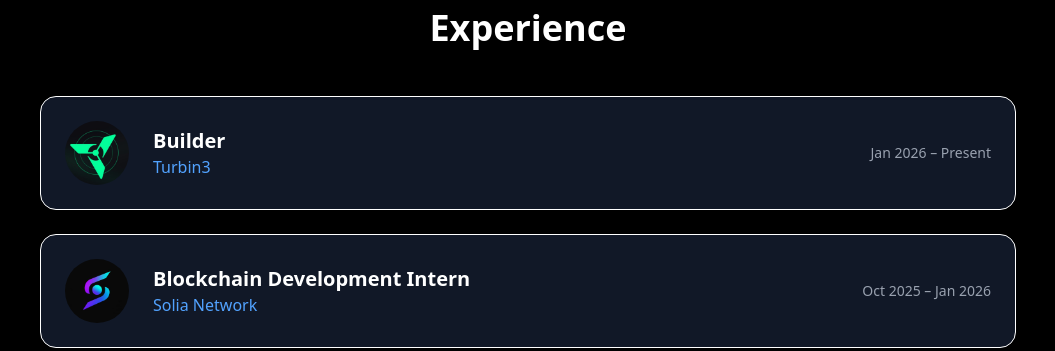
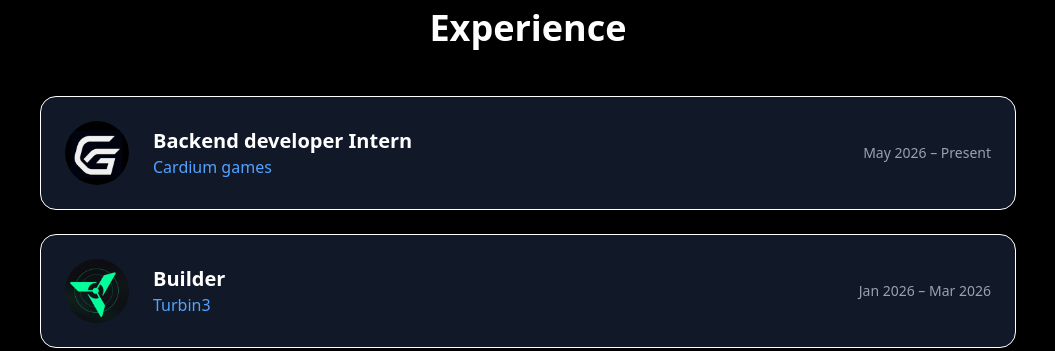
Before and after one commit to Abhishek-singh88/portfolio, a Next.js app: page / in a window 1280 px wide. Shown: the part 1380-1731 px from the top of the page, without its empty margins (112-1167 px from the left). Built offline with nearby package versions, Linux system fonts and the light colour scheme.

Commit message:
fix: update experience

```diff
--- a/src/data/experience.ts
+++ b/src/data/experience.ts
@@ -6,11 +6,17 @@ export interface Experience {
 }
 
 export const experiences: Experience[] = [
-    {
+  {
+    company: "Cardium games",
+    role: "Backend developer Intern",
+    logo: "/cardium.jpg",
+    duration: "May 2026 – Present",
+  },
+  {
     company: "Turbin3",
     role: "Builder",
     logo: "/turbin3.jpg",
-    duration: "Jan 2026 – Present",
+    duration: "Jan 2026 – Mar 2026",
   },
   {
     company: "Solia Network",
```
